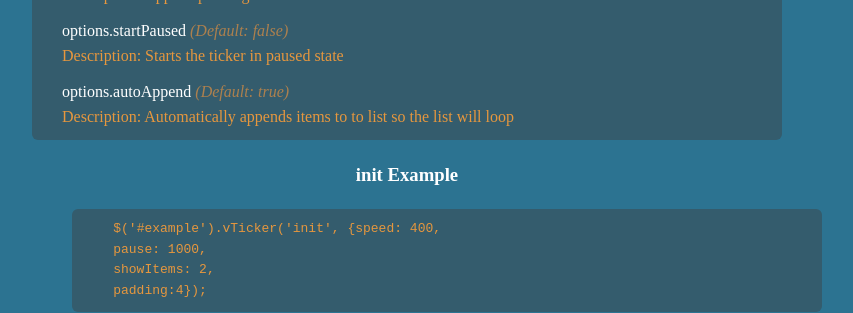
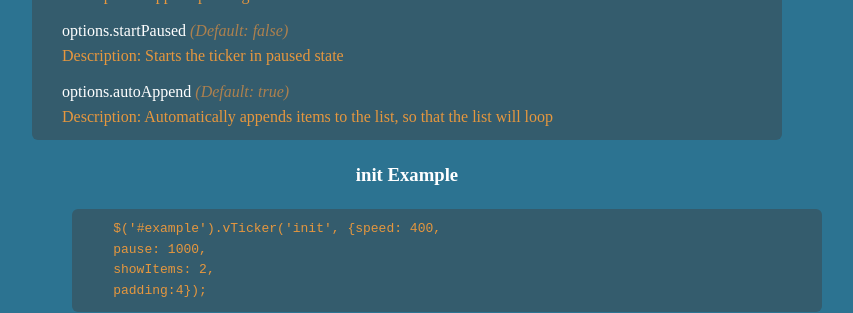
Before and after one commit to richhollis/vticker, a Jekyll site: the page built from methods/index.html, in a window 1280 px wide and 900 px high, scrolled down 835 px. Shown: the part 152-465 px from the top of the window, without its empty margins (233-1086 px from the left). Built offline with Jekyll 4.4.1, drawn with Linux system fonts in a browser that asks for light colours.

Commit message:
Amend autoAppend option

```diff
--- a/methods/index.html
+++ b/methods/index.html
@@ -97,7 +97,7 @@ A jQuery plug-in that adds scrolling<br/>vertical tickers to your site
   </div>
 
   <div class="param">options.autoAppend <span class="default">true</span>
-    <div class="desc">Automatically appends items to to list so the list will loop</div>
+    <div class="desc">Automatically appends items to the list, so that the list will loop</div>
   </div>
 </div>
 
```
